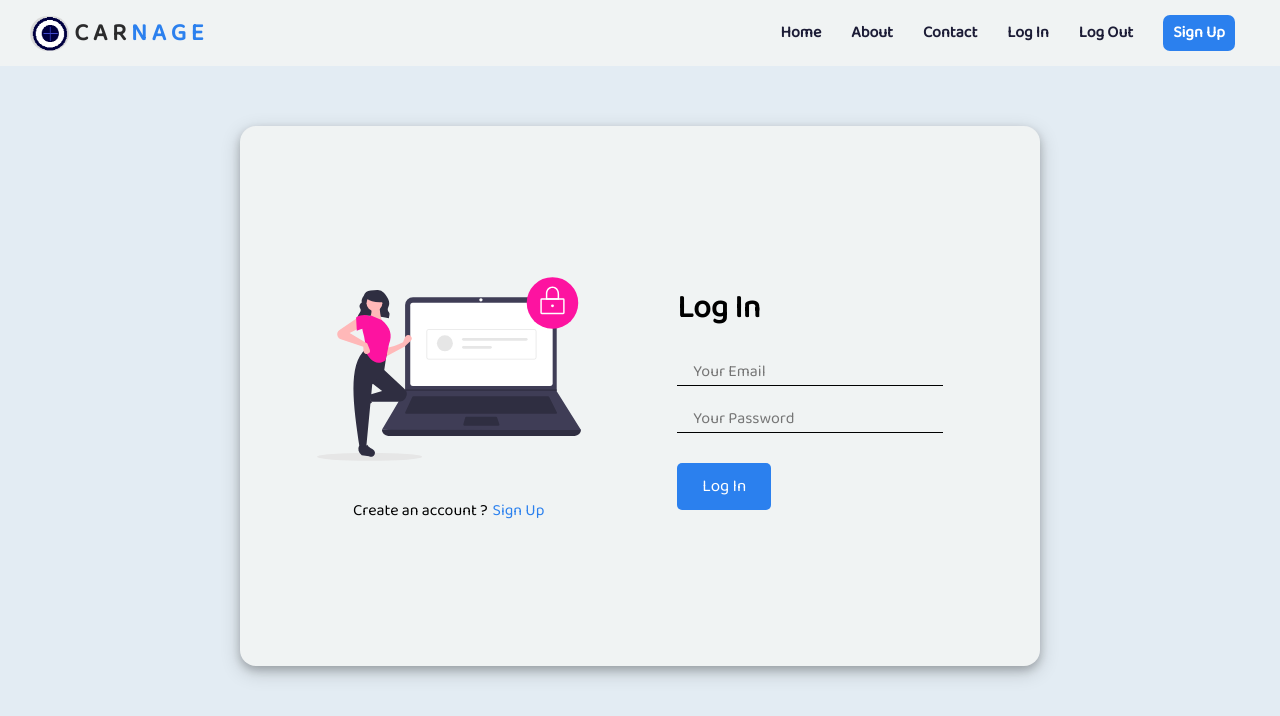
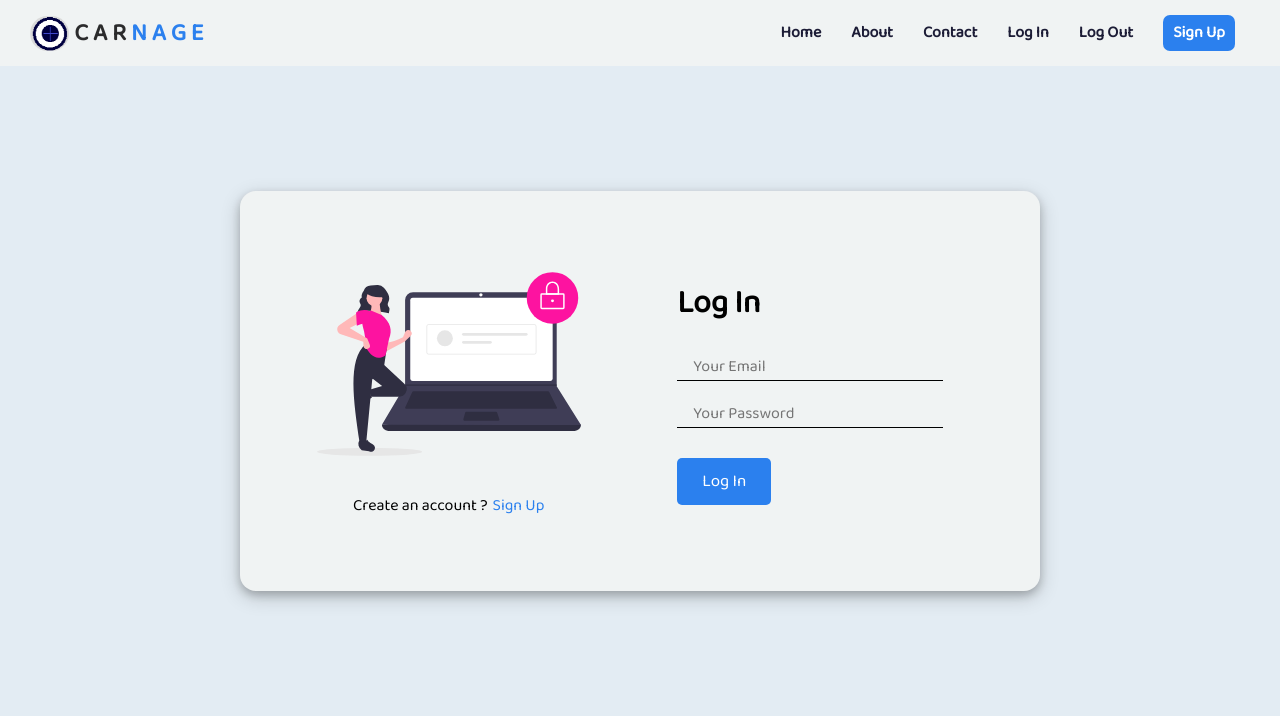
Before and after one commit to osamahannan/MERN_Register, a React (Create React App) app in the folder client/: page /login in a window 1280 px wide. Shown: the top 716 px of the page. Built offline with nearby package versions, Linux system fonts and the light colour scheme.

Commit message:
updated css for login page

```diff
--- a/client/src/Components/Login.js
+++ b/client/src/Components/Login.js
@@ -36,7 +36,7 @@ const Login = () => {
     }
 
     return (
-        <div className="register">
+        <div className="login">
 
             <div className="signin-image">
                 <figure>
--- a/client/src/index.css
+++ b/client/src/index.css
@@ -76,7 +76,7 @@ ul li a:hover {
 }
 
 /* Register page & Login page */
-.register, .about-form {
+.register, .login, .about-form {
   display: flex;
   justify-content: space-evenly;
   align-items: center;
@@ -287,6 +287,10 @@ ul li a:hover {
 .about-form {
   height: 500px;
   margin-top: 40px;
+}
+.login {
+  height: 400px;
+  margin-top: 125px;
 }
 
 .about-link {
```
